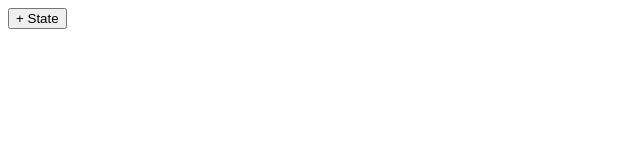
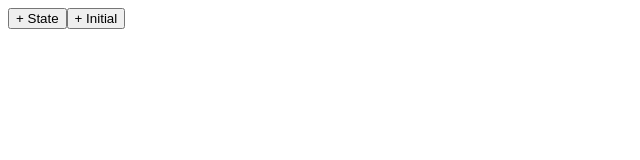
Before and after one commit to mpdoliveira/automata-simulator, a React (Vite) app: page / in a window 1280 px wide. Shown: the top 160 px of the page, without its empty margins (0-640 px from the left). Built offline with nearby package versions, Linux system fonts and the light colour scheme.

Commit message:
fix: full transition fixer up

```diff
--- a/src/App.tsx
+++ b/src/App.tsx
@@ -9,6 +9,7 @@ import {
   addTransition,
   getLastState,
   makeFinal,
+  makeInitial,
 } from "./engine/operations";
 import type { Position, StateId, Transition, Symbol } from "./types";
 
@@ -77,9 +78,14 @@ export default function App() {
     setAutomaton(makeFinal(automaton, stateId));
   }
 
+  function handleMakeInitial() {
+    setAutomaton(makeInitial(automaton, 0));
+  }
+
   return (
     <>
       <Button name="+ State" onClick={handleAddState} />
+      <Button name="+ Initial" onClick={handleMakeInitial} />
       <Canvas
         automaton={automaton}
         selectedStates={selectedStates}
```
